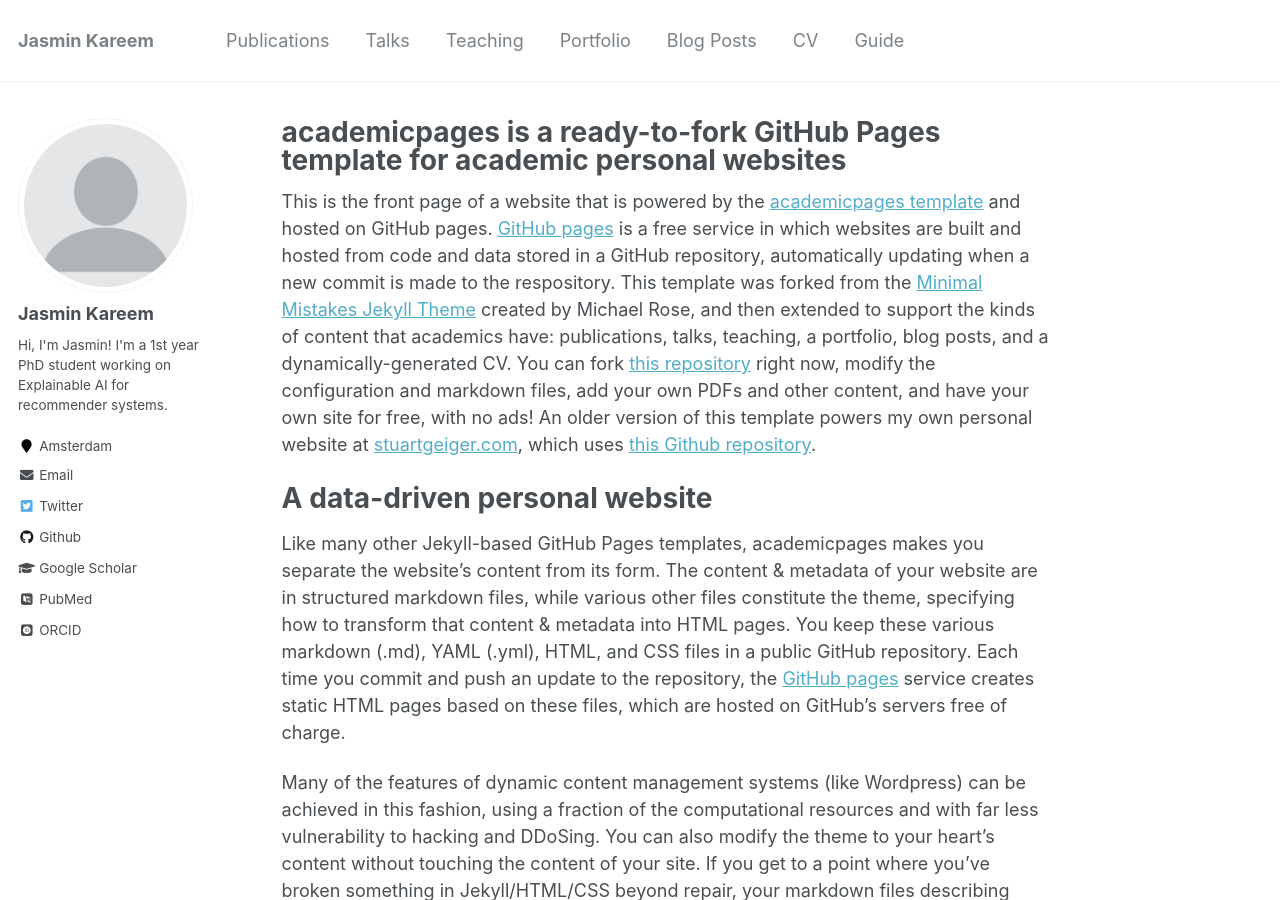
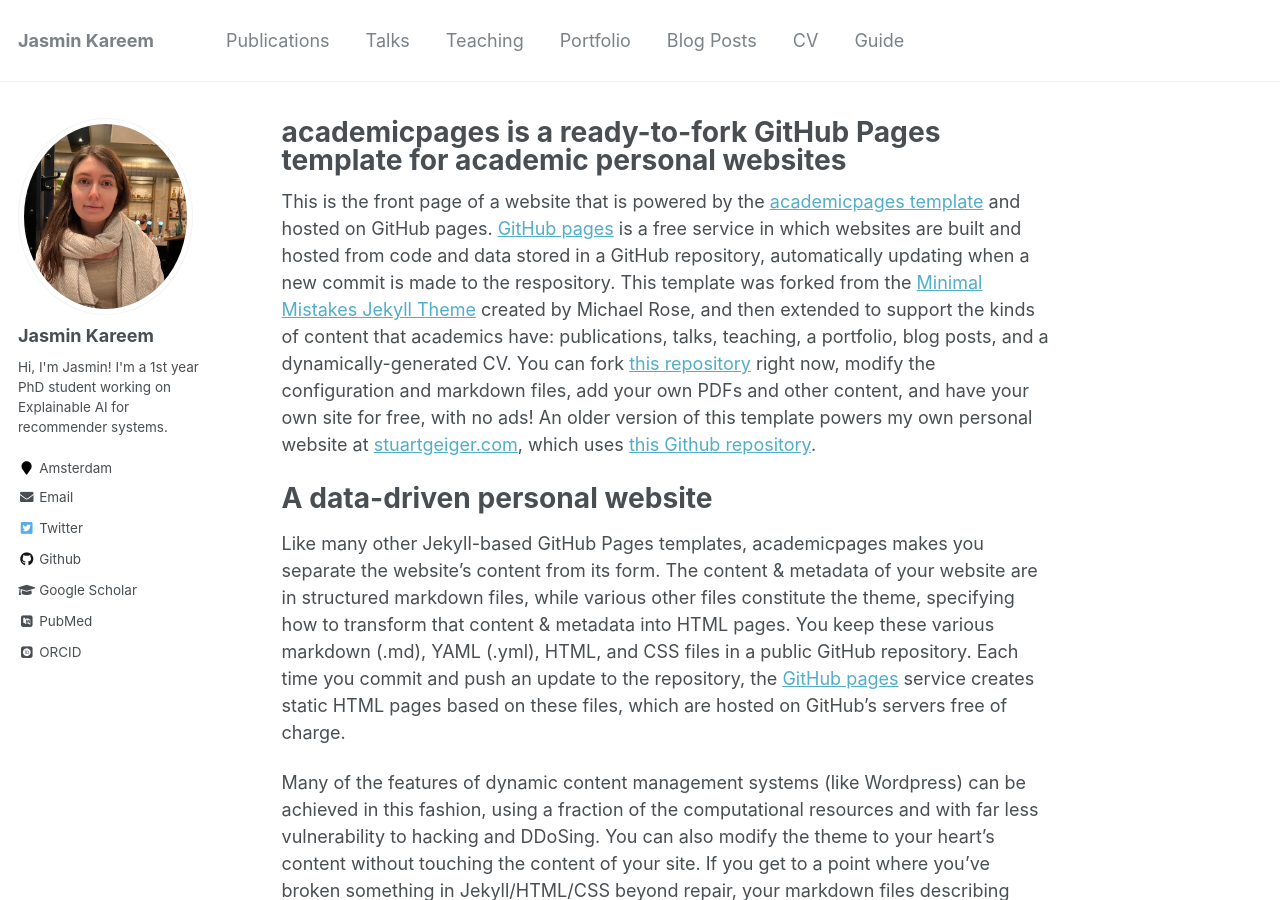
Before and after one commit to jasminkareem/jasminkareem.github.io, a Jekyll site: the page built from _pages/about.md, in a window 1280 px wide and 900 px high. Built offline with Jekyll 4.4.1, drawn with Linux system fonts in a browser that asks for light colours; some web fonts are replaced.

Commit message:
Update _config.yml

```diff
--- a/_config.yml
+++ b/_config.yml
@@ -81,7 +81,7 @@ analytics:
 # Site Author
 author:
   name             : "Jasmin Kareem"
-  avatar           : "profile.png"
+  avatar           : "IMG_1075.jpg"
   bio              : "Hi, I'm Jasmin! I'm a 1st year PhD student working on Explainable AI for recommender systems."
   location         : "Amsterdam"
   employer         :
```
